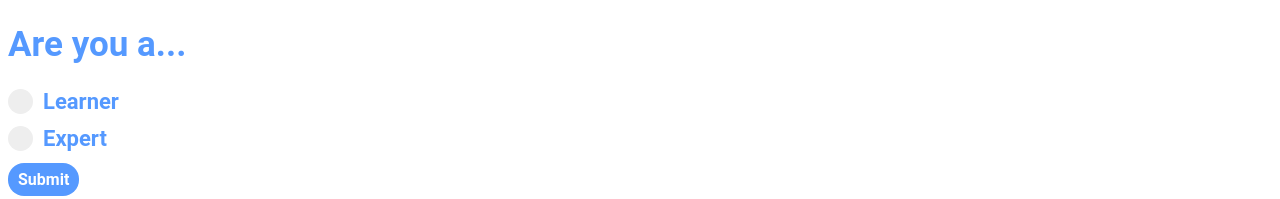
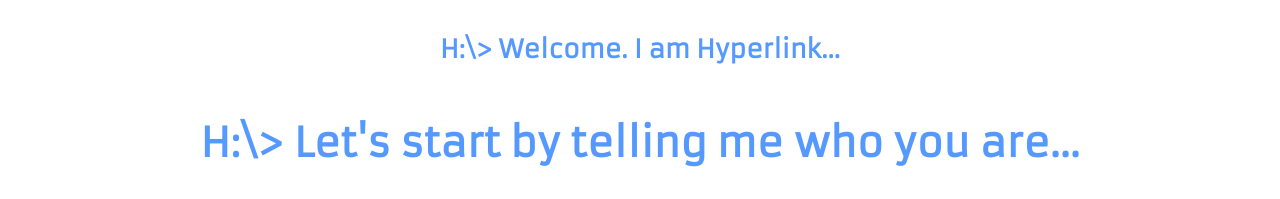
Before and after one commit to FSlowkey/_csmentor_, a Python web app: template templates/areyouor.html in a window 1280 px wide. Shown: the part 380-579 px from the top of the page. Run offline with Jinja, Linux system fonts and the light colour scheme; the template is opened without the code that fills it: most values are stand-ins (such as "Sample title", 1, 10 or a date in 2020).

Commit message:
STYLE ARE YOU OR

```diff
--- a/static/style-areyouor.css
+++ b/static/style-areyouor.css
@@ -1,71 +1,4 @@
-/* Customize the label (the container) */
-.container {
-  display: block;
-  position: relative;
-  padding-left: 35px;
-  margin-bottom: 12px;
-  cursor: pointer;
-  font-size: 22px;
-  font-weight:bold;
-  color: #5599FF;
-  font-family:'Roboto', sans-serif;
-  -webkit-user-select: none;
-  -moz-user-select: none;
-  -ms-user-select: none;
-  user-select: none;
-}
 
-/* Hide the browser's default radio button */
-.container input {
-  position: absolute;
-  opacity: 0;
-  cursor: pointer;
-  height: 0;
-  width: 0;
-}
-
-/* Create a custom radio button */
-.checkmark {
-  position: absolute;
-  top: 0;
-  left: 0;
-  height: 25px;
-  width: 25px;
-  background-color: #eee;
-  border-radius: 50%;
-}
-
-/* On mouse-over, add a grey background color */
-.container:hover input ~ .checkmark {
-  background-color: #ccc;
-}
-
-/* When the radio button is checked, add a blue background */
-.container input:checked ~ .checkmark {
-  background-color: #2196F3;
-}
-
-/* Create the indicator (the dot/circle - hidden when not checked) */
-.checkmark:after {
-  content: "";
-  position: absolute;
-  display: none;
-}
-
-/* Show the indicator (dot/circle) when checked */
-.container input:checked ~ .checkmark:after {
-  display: block;
-}
-
-/* Style the indicator (dot/circle) */
-.container .checkmark:after {
-  top: 9px;
-  left: 9px;
-  width: 8px;
-  height: 8px;
-  border-radius: 50%;
-  background: white;
-}
 #submit {
   background-color: #5599FF;
   border: none;
@@ -84,9 +17,39 @@
     font-family:'Roboto', sans-serif;
     font-size:35px;
 }
-#welcome{
-    color:#5599FF;
-    font-family:'Roboto', sans-serif;
-    font-size:50px;
-    text-align:center;
+
+/* HIDE RADIO */
+[type=radio] {
+  position: absolute;
+  opacity: 0;
+  width: 0;
+  height: 0;
 }
+
+/* IMAGE STYLES */
+[type=radio] + img {
+  cursor: pointer;
+}
+
+/* CHECKED STYLES */
+[type=radio]:checked + img {
+
+}
+
+[type=radio]:checked + img{
+      background: url(/i/learnerselect.png) no-repeat;
+}
+
+
+.consoletext{
+
+    font-family: 'Armata', sans-serif;
+    color: #5599FF;
+    font-size: 40px;
+}
+.smallconsole{
+
+    font-family: 'Armata', sans-serif;
+    color: #5599FF;
+    font-size: 25px;
+}
--- a/templates/areyouor.html
+++ b/templates/areyouor.html
@@ -1,15 +1,32 @@
 {% extends "base.html" %}
 {% block content %}
 <head>
-    <link rel = 'stylesheet' href = '/i/style-areyouor.css'
+    <link rel = 'stylesheet' href = '/i/style-areyouor.css'>
+        <link href="https://fonts.googleapis.com/css?family=Roboto&display=swap" rel="stylesheet">
+    <link href="https://fonts.googleapis.com/css?family=Armata&display=swap" rel="stylesheet">
 </head>
-<h1 id = 'question' > Are you a... </h1>
+<center>
+<h4 class="smallconsole"> H:\> Welcome. I am Hyperlink...</h4>
+<h4 class="consoletext" > H:\> Let's start by telling me who you are...
+</h4>
+</center>
 
 <form action="/definition" method="POST">
-<label class = 'container'><input type="radio" value="isLearner" name="defineStat">Learner<br><span class="checkmark"></span></label>
-<label class = 'container'><input type="radio" value= "isExpert" name="defineStat">Expert<br><span class="checkmark"></span></label>
+<center>
+<label>
+  <input type="radio" value="isLearner" name="defineStat" id="learner">
+  <img src="/i/learnericon.png">
+</label>
+<label>
+  <input type="radio" value= "isExpert" name="defineStat">
+  <img src="/i/experticon.png">
+</label>
+</center>
 
+<br>
+<center>
 <input type="submit" id='submit' >
+</center>
 </form>
 
 {% endblock %}
```
Also changed, not shown: static/experticon.png (added), static/learnericon.png (added), static/learnerselect.png (added).
